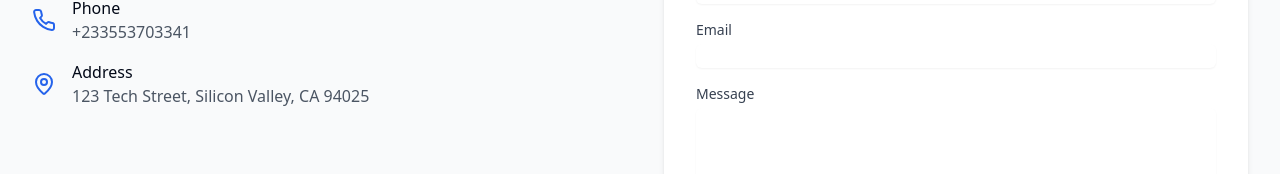
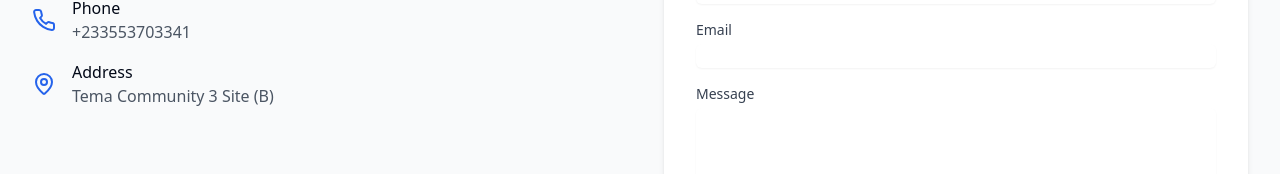
Before and after one commit to obuor-developer/mydot-it-solution-company, a React (Vite) app: page /contact in a window 1280 px wide. Shown: the part 364-538 px from the top of the page. Built offline with nearby package versions, Linux system fonts and the light colour scheme.

Commit message:
Update contact address
Changed the address in the Contact page to "Tema Community 3 Site (B)".
[skip gpt_engineer]

```diff
--- a/src/pages/Contact.tsx
+++ b/src/pages/Contact.tsx
@@ -32,7 +32,7 @@ const Contact = () => {
                 <MapPin className="h-6 w-6 text-blue-600" />
                 <div>
                   <p className="font-medium">Address</p>
-                  <p className="text-gray-600">123 Tech Street, Silicon Valley, CA 94025</p>
+                  <p className="text-gray-600">Tema Community 3 Site (B)</p>
                 </div>
               </div>
             </div>
```
